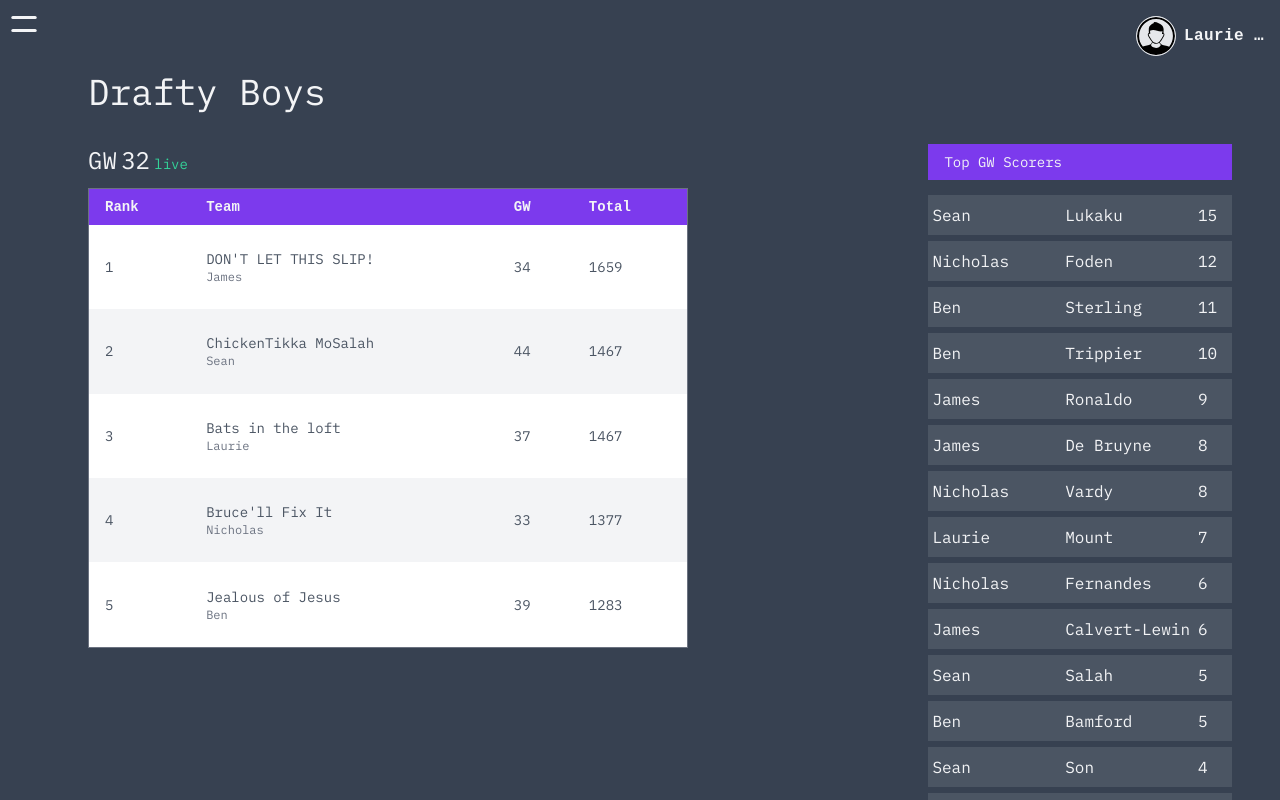
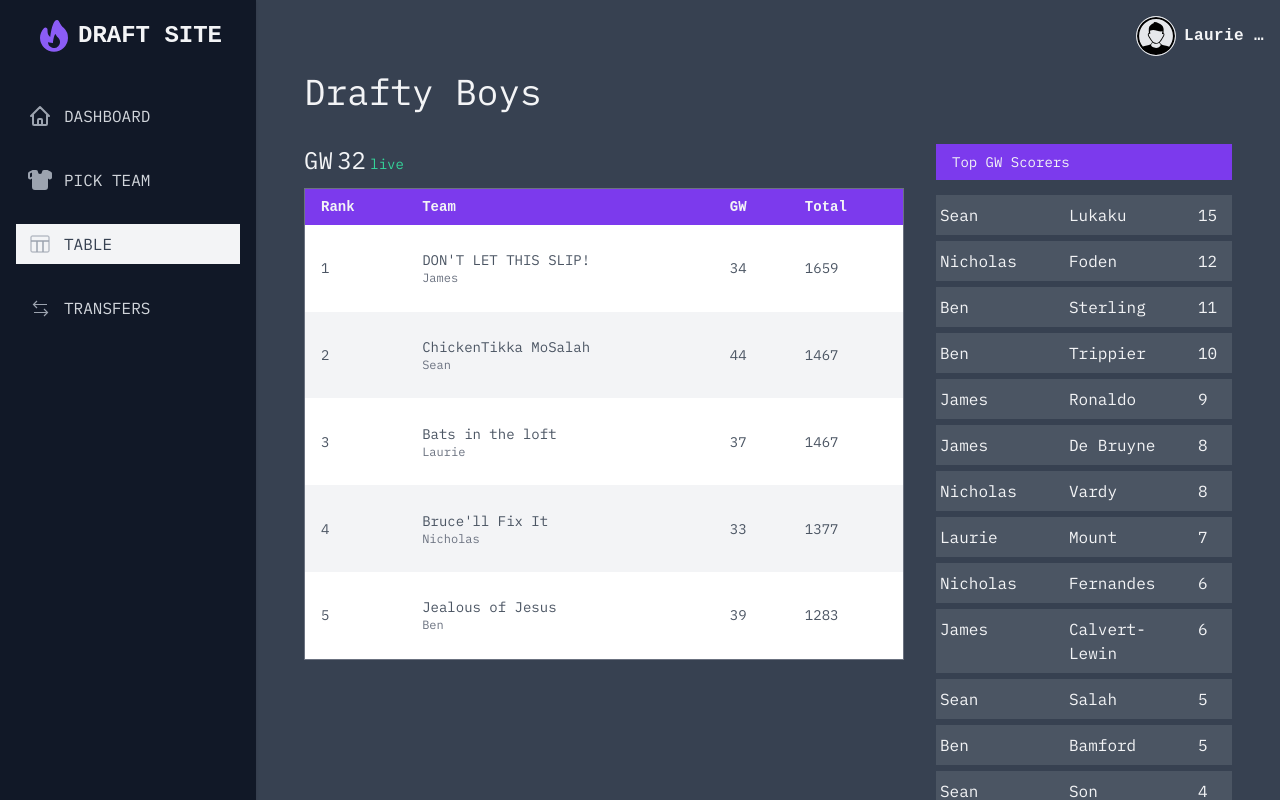
Before and after one commit to lpoulter1/draft-site-design, a React (Vite) app: page / in a window 1280 px wide. Shown: the top 800 px of the page. Built offline with nearby package versions, Linux system fonts and the light colour scheme; a web font is replaced by a local one.

Commit message:
keep sidebar open for testing

```diff
--- a/src/App.jsx
+++ b/src/App.jsx
@@ -255,7 +255,7 @@ function Sidebar({ setPage, currentPage, open, setIsOpen }) {
                   }`}
                   onClick={() =>
                     setPage(() => {
-                      setIsOpen(false);
+                      setIsOpen(true);
                       return "dashboard";
                     })
                   }
@@ -286,7 +286,7 @@ function Sidebar({ setPage, currentPage, open, setIsOpen }) {
                   }`}
                   onClick={() =>
                     setPage(() => {
-                      setIsOpen(false);
+                      setIsOpen(true);
                       return "pick-team";
                     })
                   }
@@ -320,7 +320,7 @@ function Sidebar({ setPage, currentPage, open, setIsOpen }) {
                   }`}
                   onClick={() =>
                     setPage(() => {
-                      setIsOpen(false);
+                      setIsOpen(true);
                       return "table";
                     })
                   }
@@ -353,7 +353,7 @@ function Sidebar({ setPage, currentPage, open, setIsOpen }) {
                   }`}
                   onClick={() =>
                     setPage(() => {
-                      setIsOpen(false);
+                      setIsOpen(true);
                       return "transfers";
                     })
                   }
@@ -411,7 +411,7 @@ function DashbordPage() {
 
 function App() {
   const [page, setPage] = useState("table");
-  const [sidebarOpen, setsidebarOpen] = useState(false);
+  const [sidebarOpen, setsidebarOpen] = useState(true);
 
   useEffect(() => {
     const handleResize = () => {
```
